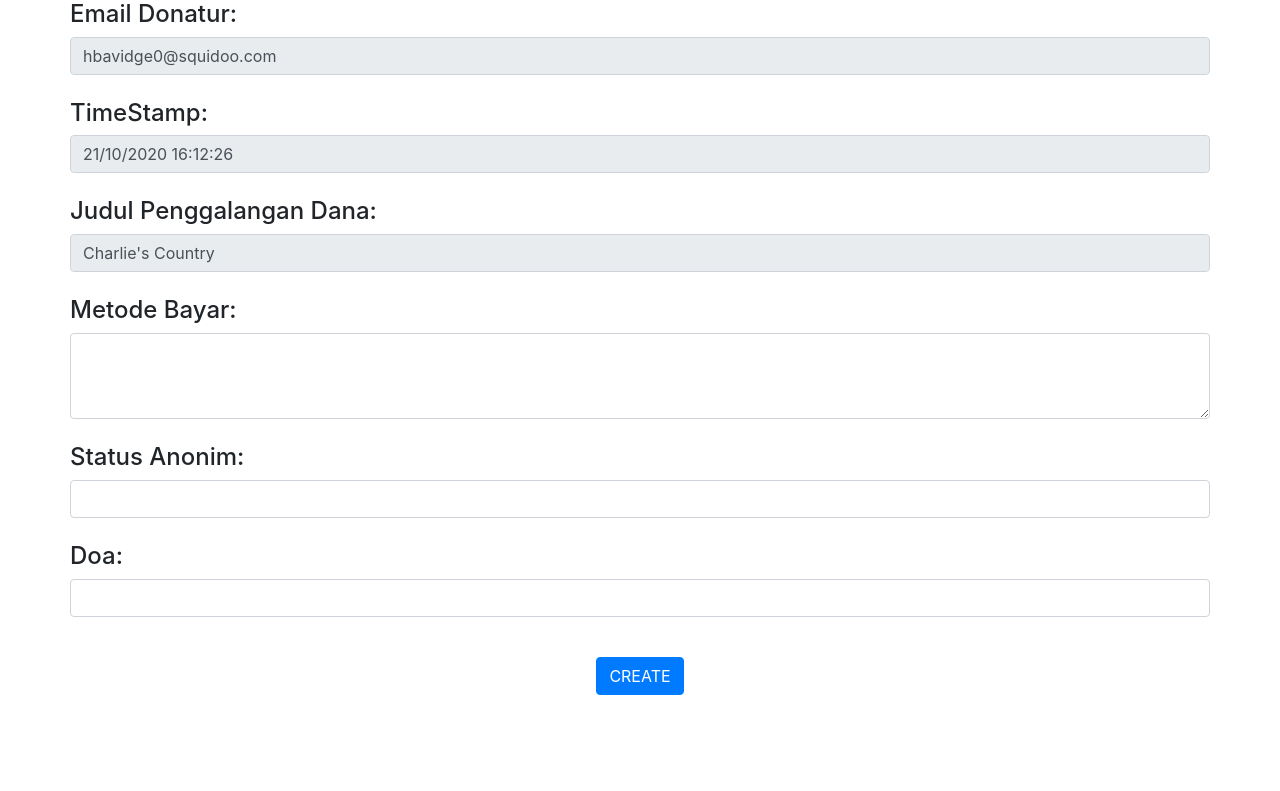
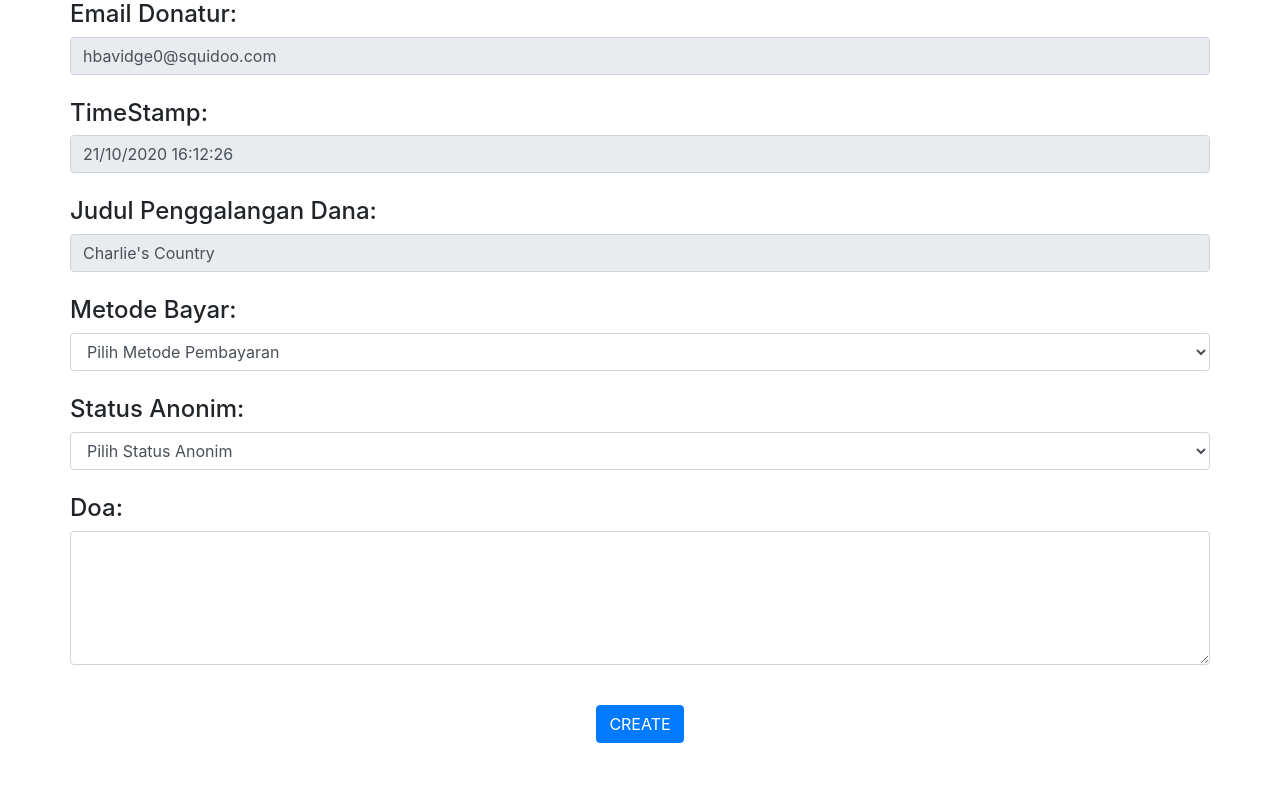
Before and after one commit to finazaria/BisaSesama-App, a Django app: page /trigger_empat/form_donasi/ in a window 1280 px wide. Shown: the part 334-1125 px from the top of the page. Before the commit the page ends 1029 px from the top, so only its background shows below. Run offline with Django 3.2, Linux system fonts and the light colour scheme; some libraries are stand-ins or nearby versions.

Commit message:
revisi form donasi sync

```diff
--- a/trigger_empat/templates/create_form_pembuatan_donasi.html
+++ b/trigger_empat/templates/create_form_pembuatan_donasi.html
@@ -32,18 +32,22 @@
                 </div>
 
                 <h4>Metode Bayar:</h4>
-                <div class="input-group mb-4">
-                    <textarea class="form-control" id="default input example" rows="3" required></textarea>
-                </div>
+                <select id="kategori" class="form-control mb-4" aria-label="Default select example" required>
+                    <option selected>Pilih Metode Pembayaran</option>
+                    <option value="1">Transfer</option>
+                    <option value="2">DonaPay</option>
+                  </select>
 
                 <h4>Status Anonim:</h4>
-                <div class="input-group mb-4">
-                    <input class="form-control" type="text" aria-label="default input example" required>
-                </div>
+                <select id="kategori" class="form-control mb-4" aria-label="Default select example" required>
+                    <option selected>Pilih Status Anonim</option>
+                    <option value="1">Ya</option>
+                    <option value="2">Tidak</option>
+                </select>
 
                 <h4>Doa:</h4>
                 <div class="input-group mb-4">
-                    <input class="form-control" type="text" aria-label="exampleFormControlTextarea1" required>
+                    <textarea class="form-control" type = "text" rows = 5  required></textarea>
                 </div>
 
             </div>
--- a/trigger_empat/templates/read_detail_donasi.html
+++ b/trigger_empat/templates/read_detail_donasi.html
@@ -32,17 +32,17 @@
 
             <h4>Metode Bayar:</h4>
             <div class="input-group mb-4">
-                <input class="form-control" value = "Transfer Bank" id="default input example" rows="3" disabled></input>
+                <input class="form-control" value = "Transfer" id="default input example" rows="3" disabled></input>
             </div>
 
             <h4>Status Anonim:</h4>
             <div class="input-group mb-4">
-                <input class="form-control" value = "Anonim" type="text" aria-label="default input example" disabled>
+                <input class="form-control" value = "Ya" type="text" aria-label="default input example" disabled>
             </div>
 
             <h4>Doa:</h4>
             <div class="input-group mb-4">
-                <input class="form-control" value = "Semangat" type="text" aria-label="exampleFormControlTextarea1" disabled>
+                <textarea class="form-control" rows = 5 type="text" aria-label="exampleFormControlTextarea1" disabled>semangat</textarea>
             </div>
 
         </div>
```
